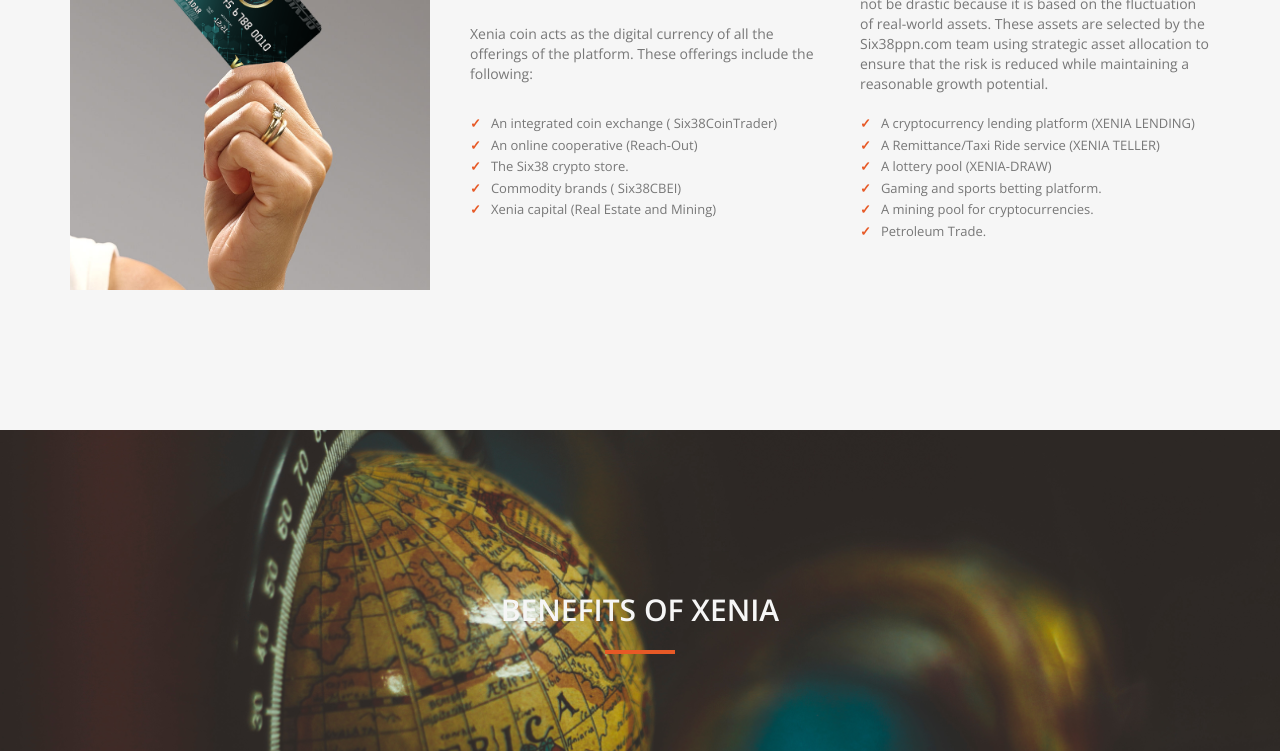
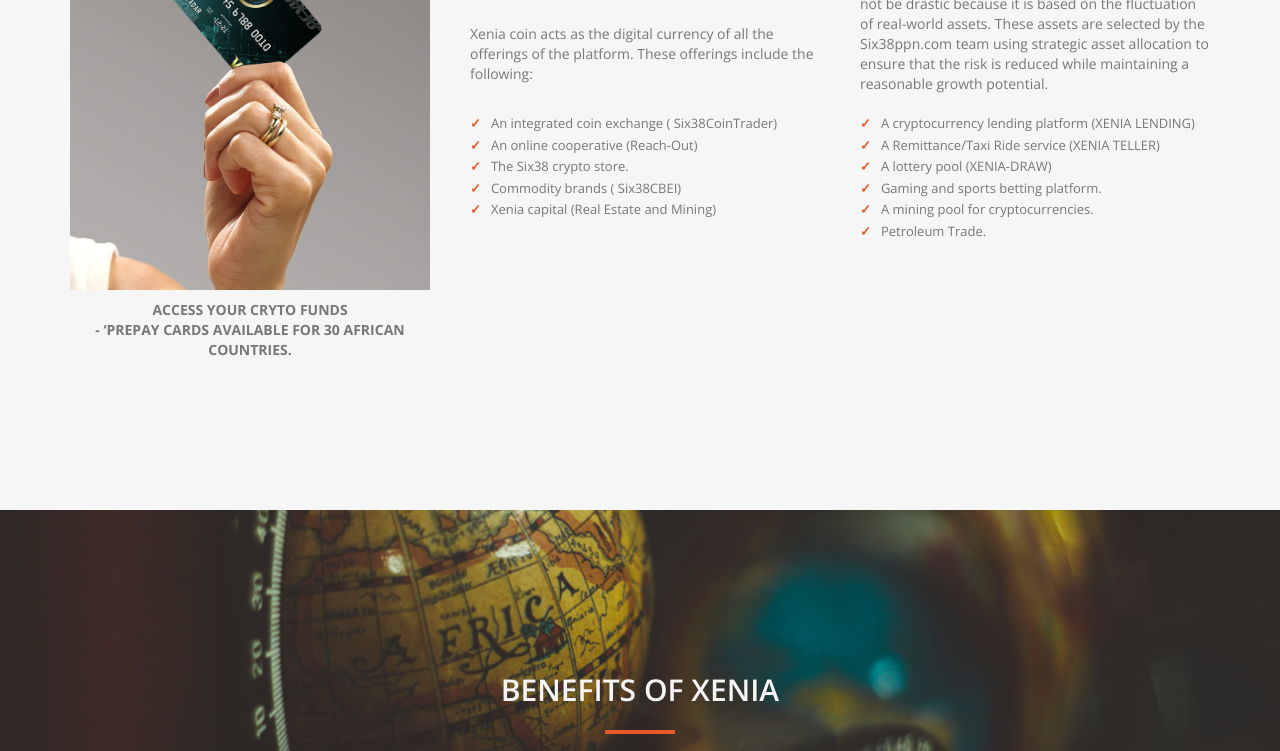
Before and after one commit to w3villa/xtest, a plain HTML site: page index.html in a window 1280 px wide. Shown: the part 1222-1973 px from the top of the page. Drawn offline with nearby package versions, Linux system fonts and the light colour scheme.

Commit message:
New_updates

```diff
--- a/index.html
+++ b/index.html
@@ -76,7 +76,8 @@
       <hr>
     </div>
     <div class="row">
-      <div class="col-md-4"><img src="img/XENIA_card1.png" class="img-responsive"></div>
+      <div class="col-md-4"><img src="img/XENIA_card1.png" class="img-responsive">   <h5 style="text-align: center;">ACCESS YOUR CRYTO FUNDS <br> - ‘Prepay Cards available for 30
+African Countries.</h5>  </div>
       <div class="col-md-4">
         <div class="about-text">
           <h4>Who We Are</h4>
```
